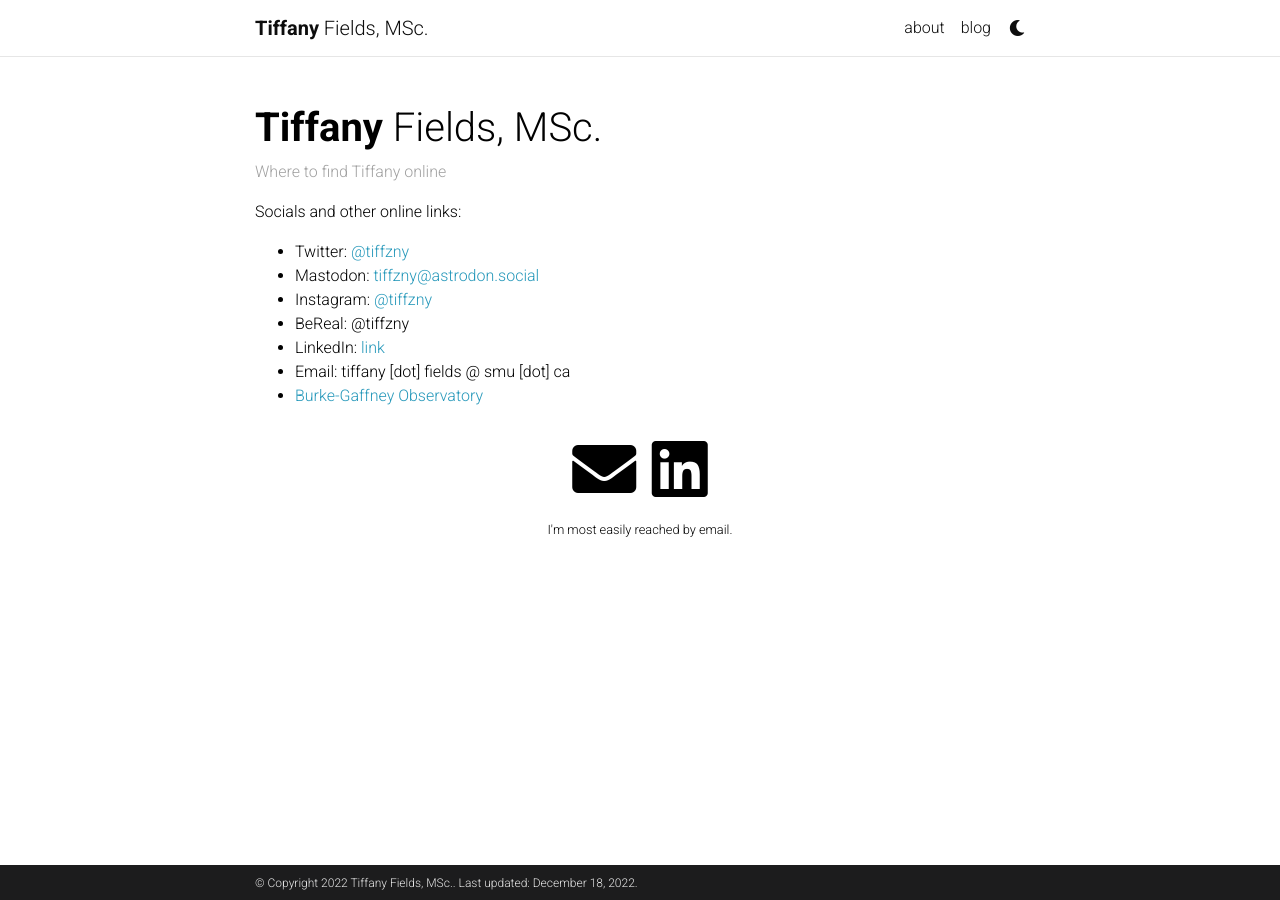
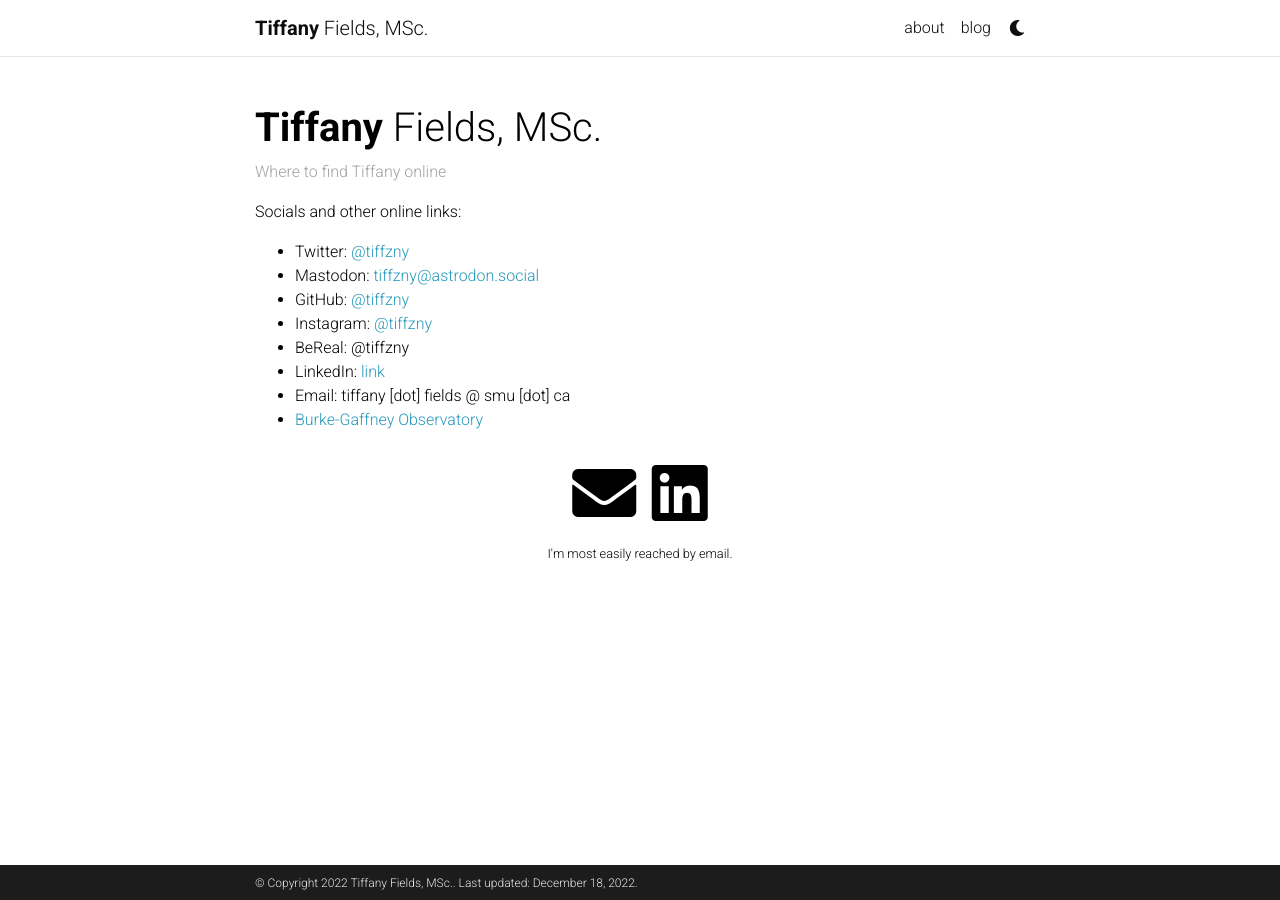
Before and after one commit to tiffzny/tiffzny.github.io, a Jekyll site: the page built from _pages/links.md, in a window 1280 px wide. Built offline with Jekyll 4.4.1, drawn with Linux system fonts in a browser that asks for light colours; comment, search, counter and statistics services are not loaded; a style sheet for code colours, icons or effects is not loaded.

```diff
--- a/_pages/links.md
+++ b/_pages/links.md
@@ -18,6 +18,7 @@
 
 * Twitter: [@tiffzny](https://twitter.com/tiffzny)
 * Mastodon: [tiffzny@astrodon.social](https://astrodon.social/@tiffzny)
+* GitHub: [@tiffzny](https://github.com/tiffzny)
 * Instagram: [@tiffzny](https://instagram.com/tiffzny)
 * BeReal: @tiffzny
 * LinkedIn: [link](https://www.linkedin.com/in/tiffzny/)
```
